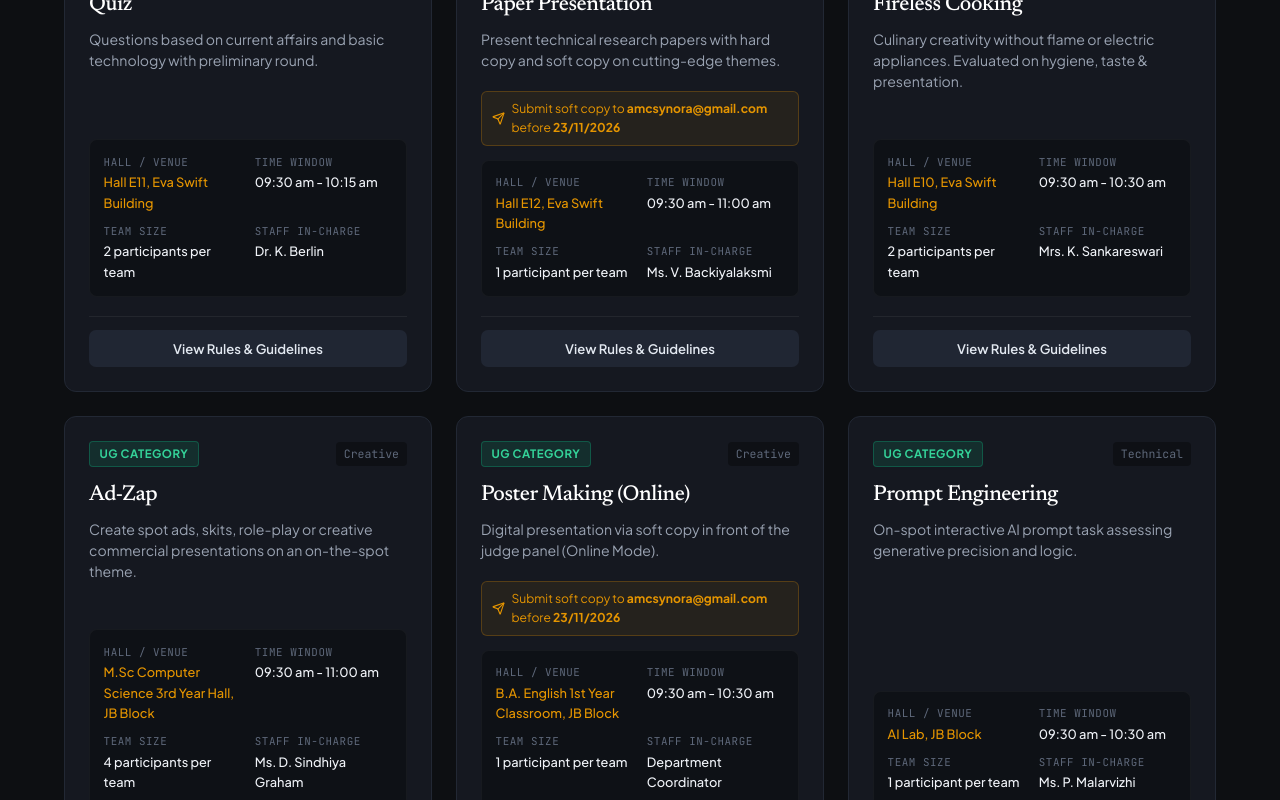
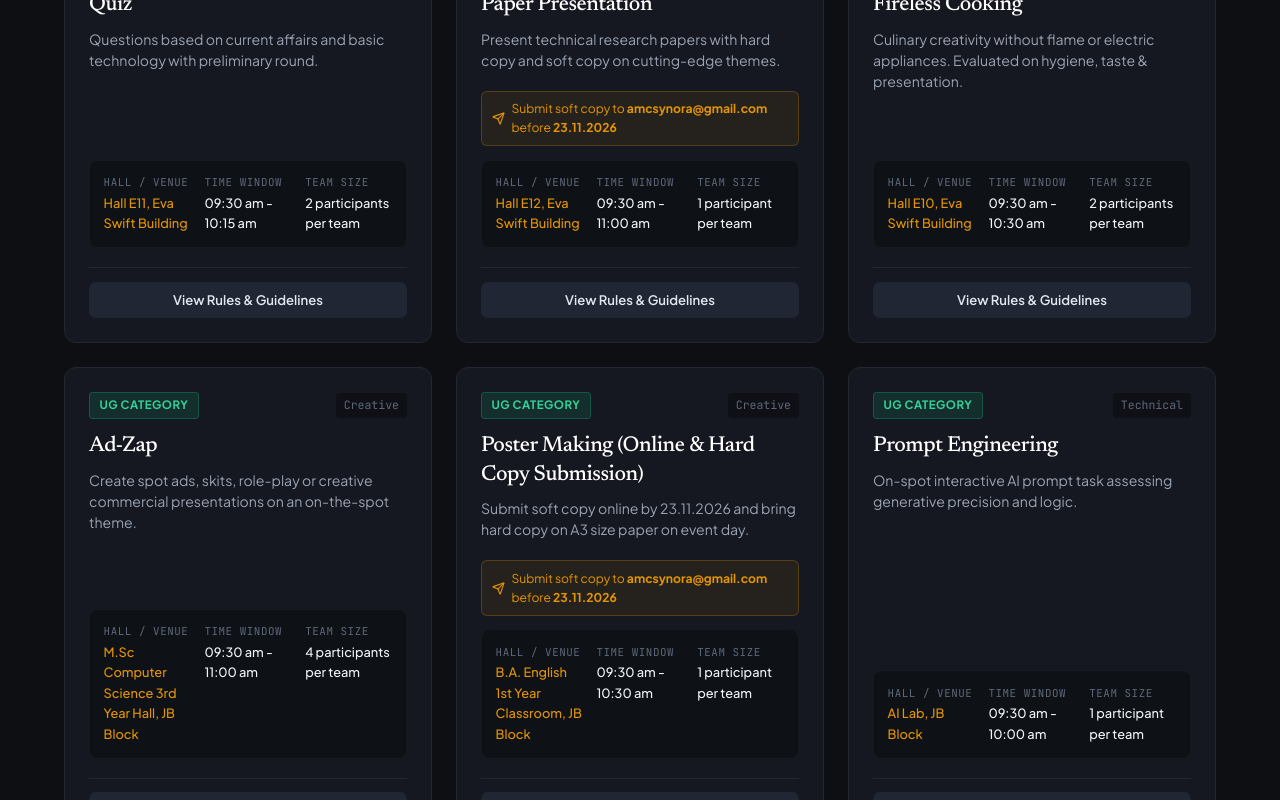
Before and after one commit to mogesh-developer/SYNORA_2K26, a React (Vite) app: page / in a window 1280 px wide. Shown: the part 1580-2380 px from the top of the page. Built offline with nearby package versions, Linux system fonts and the light colour scheme.

Commit message:
feat: remove staff names from cards and modals, sync latest schedule and rules from document

```diff
--- a/src/App.jsx
+++ b/src/App.jsx
@@ -59,8 +59,7 @@ export default function App() {
     const searchMatch =
       ev.title.toLowerCase().includes(searchQuery.toLowerCase()) ||
       ev.shortDesc.toLowerCase().includes(searchQuery.toLowerCase()) ||
-      ev.venue.toLowerCase().includes(searchQuery.toLowerCase()) ||
-      (ev.staffIncharge && ev.staffIncharge.toLowerCase().includes(searchQuery.toLowerCase()));
+      ev.venue.toLowerCase().includes(searchQuery.toLowerCase());
     return degreeMatch && typeMatch && searchMatch;
   });
 
@@ -387,7 +386,7 @@ export default function App() {
                     </div>
                   )}
 
-                  <div className="card-spec-grid">
+                  <div className="card-spec-grid" style={{ gridTemplateColumns: "1fr 1fr 1fr" }}>
                     <div className="spec-cell">
                       <span className="spec-title">Hall / Venue</span>
                       <span className="spec-val" style={{ color: "var(--accent)" }}>{event.venue}</span>
@@ -399,10 +398,6 @@ export default function App() {
                     <div className="spec-cell">
                       <span className="spec-title">Team Size</span>
                       <span className="spec-val">{event.teamSize}</span>
-                    </div>
-                    <div className="spec-cell">
-                      <span className="spec-title">Staff In-Charge</span>
-                      <span className="spec-val">{event.staffIncharge || "Department Staff"}</span>
                     </div>
                   </div>
 
@@ -463,11 +458,6 @@ export default function App() {
                     <span className="spec-title">Scheduled Timing</span>
                     <p style={{ fontSize: "0.95rem", fontWeight: 700, color: "#fff", marginTop: "2px" }}>{activeEventModal.time}</p>
                   </div>
-                </div>
-
-                <div style={{ background: "#0e1116", padding: "0.75rem", borderRadius: "8px", border: "1px solid var(--border)", marginBottom: "1rem" }}>
-                  <span className="spec-title">Staff In-Charge</span>
-                  <p style={{ fontSize: "0.9rem", color: "#fff", marginTop: "2px", fontWeight: 600 }}>{activeEventModal.staffIncharge || "Department Staff"}</p>
                 </div>
 
                 <h4 className="modal-section-title">// Official Rules & Guidelines</h4>
--- a/src/festData.js
+++ b/src/festData.js
@@ -79,7 +79,7 @@ export const STRUCTURED_GUIDELINES = [
   {
     category: "Digital Challenge",
     title: "Poster Making (Online Mode)",
-    desc: "Poster Making will be executed online. Participants must submit their soft copy to amcsynora@gmail.com on or before 23/11/2026. Presentation will be conducted in front of the judge panel via digital projection.",
+    desc: "Poster Making will be executed with online soft copy submission by 23.11.2026 to amcsynora@gmail.com, and physical hard copy submission on A3 size paper at the registration desk on event day.",
     badge: "Digital"
   },
   {
@@ -111,10 +111,9 @@ export const EVENTS = [
     venue: "Hall E11, Eva Swift Building",
     time: "09:30 am - 10:15 am",
     duration: "45 Minutes",
-    staffIncharge: "Dr. K. Berlin",
     rules: [
       "Prelims will be conducted.",
-      "2 participants per team.",
+      "Two participants per team.",
       "Questions based on current affairs and basic technology.",
       "Any act against the spirit of the game will lead to disqualification of the team."
     ]
@@ -129,15 +128,14 @@ export const EVENTS = [
     venue: "Hall E12, Eva Swift Building",
     time: "09:30 am - 11:00 am",
     duration: "3 mins presentation + 2 mins queries",
-    staffIncharge: "Ms. V. Backiyalaksmi",
     requiresSubmission: true,
-    submissionDeadline: "23/11/2026",
+    submissionDeadline: "23.11.2026",
     submissionEmail: "amcsynora@gmail.com",
     rules: [
-      "1 participant per team.",
-      "Participants should bring hard copy and soft copy.",
-      "Soft copy of PPT / Paper must be submitted to amcsynora@gmail.com on or before 23/11/2026.",
+      "One person can participate.",
+      "Participant should bring hard copy and soft copy of your presentation.",
       "Time Duration: 3 minutes for presentation and 2 minutes for queries.",
+      "Submit the soft copy of your presentation on or before 23.11.2026 to amcsynora@gmail.com.",
       "Topics:",
       "• Emerging Trends, Innovations and Challenges in Science, Technology and Society",
       "• Digital Privacy: Are We Really Safe Online",
@@ -156,15 +154,14 @@ export const EVENTS = [
     venue: "Hall E10, Eva Swift Building",
     time: "09:30 am - 10:30 am",
     duration: "1 hour",
-    staffIncharge: "Mrs. K. Sankareswari",
     rules: [
-      "2 participants per team.",
+      "Two participants per team.",
       "No direct flames, induction stoves, or electric appliances are allowed.",
       "Participants must bring their own ingredients, utensils, and serving dishes.",
       "Pre-prepared items: Pre-chopped, grated, or blended ingredients are allowed, but the final assembly and presentation must be done during the competition.",
       "Participants must maintain cleanliness and hygiene throughout the competition.",
       "Team should ensure they clean up their cooking area before leaving.",
-      "Time duration: 1 hour."
+      "Time duration: One hour."
     ]
   },
   {
@@ -177,9 +174,8 @@ export const EVENTS = [
     venue: "M.Sc Computer Science 3rd Year Hall, JB Block",
     time: "09:30 am - 11:00 am",
     duration: "5 minutes",
-    staffIncharge: "Ms. D. Sindhiya Graham",
     rules: [
-      "4 participants per team.",
+      "Four participants per team.",
       "Theme will be given on the spot.",
       "The advertisement can be skit, role-play, talk show style, or creative commercial presentation.",
       "No vulgarity or offensive content.",
@@ -191,21 +187,19 @@ export const EVENTS = [
     id: "ug-poster-making",
     category: "UG",
     type: "Creative",
-    title: "Poster Making (Online)",
-    shortDesc: "Digital presentation via soft copy in front of the judge panel (Online Mode).",
+    title: "Poster Making (Online & Hard Copy Submission)",
+    shortDesc: "Submit soft copy online by 23.11.2026 and bring hard copy on A3 size paper on event day.",
     teamSize: "1 participant per team",
     venue: "B.A. English 1st Year Classroom, JB Block",
     time: "09:30 am - 10:30 am",
     duration: "1 hour",
-    staffIncharge: "Department Coordinator",
     requiresSubmission: true,
-    submissionDeadline: "23/11/2026",
+    submissionDeadline: "23.11.2026",
     submissionEmail: "amcsynora@gmail.com",
     rules: [
-      "1 participant per team.",
-      "Digital presentation via soft copy in front of judges.",
-      "Note: This event conduction will be online.",
-      "Participants must email their poster soft copy to amcsynora@gmail.com on or before 23/11/2026.",
+      "One participant can participate.",
+      "Participant must submit the soft copy of your poster on or before 23.11.2026 to amcsynora@gmail.com.",
+      "Participant should bring the hard copy on A3 size paper and it should be submitted at the registration desk on the date.",
       "Topics:",
       "• Save Earth, Save Future",
       "• Go Green, Live Clean",
@@ -222,11 +216,10 @@ export const EVENTS = [
     shortDesc: "On-spot interactive AI prompt task assessing generative precision and logic.",
     teamSize: "1 participant per team",
     venue: "AI Lab, JB Block",
-    time: "09:30 am - 10:30 am",
+    time: "09:30 am - 10:00 am",
     duration: "20 minutes",
-    staffIncharge: "Ms. P. Malarvizhi",
     rules: [
-      "1 participant per team.",
+      "One person can participate.",
       "On-spot interactive AI Prompt Task.",
       "Time duration: 20 minutes."
     ]
@@ -241,9 +234,8 @@ export const EVENTS = [
     venue: "M.Sc Computer Science 1st Year Hall, JB Block",
     time: "09:30 am - 12:00 pm",
     duration: "5 minutes per candidate",
-    staffIncharge: "Mrs. K. Sankareswari",
     rules: [
-      "1 participant per team.",
+      "One person can participate.",
       "The participant will face an individual interview conducted by the judges.",
       "The interviewer may deliberately create pressure or challenging situations to test the participant's response.",
       "Participants should remain calm, confident, and professional throughout the interview.",
@@ -260,11 +252,15 @@ export const EVENTS = [
     venue: "Main Multi-Purpose Auditorium Hall",
     time: "09:30 am - 10:30 am",
     duration: "3 minutes",
-    staffIncharge: "Mrs. K. Sankareswari",
     rules: [
-      "1 participant per team.",
+      "One person can participate.",
       "The dress code must follow a formal corporate theme.",
-      "The walk should include: Proper posture, Confident walking, Professional body language, Appropriate facial expression, Proper grooming.",
+      "The walk should include:",
+      "• Proper posture",
+      "• Confident walking",
+      "• Professional body language",
+      "• Appropriate facial expression",
+      "• Proper grooming",
       "Duration: 3 minutes."
     ]
   },
@@ -282,10 +278,9 @@ export const EVENTS = [
     venue: "Hall E11, Eva Swift Building",
     time: "10:15 am - 11:00 am",
     duration: "45 Minutes",
-    staffIncharge: "Dr. K. Berlin",
     rules: [
       "Prelims will be conducted.",
-      "2 participants per team.",
+      "Two participants per team.",
       "Questions based on current affairs and basic technology.",
       "Any act against the spirit of the game will lead to disqualification of the team."
     ]
@@ -300,15 +295,14 @@ export const EVENTS = [
     venue: "English Department Conference Hall, JB Block",
     time: "09:30 am - 11:30 am",
     duration: "3 mins presentation + 2 mins queries",
-    staffIncharge: "Ms. V. Backiyalaksmi",
     requiresSubmission: true,
-    submissionDeadline: "23/11/2026",
+    submissionDeadline: "23.11.2026",
     submissionEmail: "amcsynora@gmail.com",
     rules: [
-      "1 participant per team.",
-      "Participants should bring hard copy and soft copy.",
-      "Soft copy of PPT / Paper must be submitted to amcsynora@gmail.com on or before 23/11/2026.",
+      "One person can participate.",
+      "Participant should bring hard copy and soft copy of your presentation.",
       "Time Duration: 3 minutes for presentation and 2 minutes for queries.",
+      "Submit the soft copy of your presentation on or before 23.11.2026 to amcsynora@gmail.com.",
       "Topics:",
       "• Emerging Trends, Innovations and Challenges in Science, Technology and Society",
       "• Digital Privacy: Are We Really Safe Online",
@@ -324,17 +318,20 @@ export const EVENTS = [
     title: "Startup Idea",
     shortDesc: "Pitch entrepreneurial startup concepts with business feasibility deck and Q&A viva.",
     teamSize: "1 participant per team",
-    venue: "M.Sc Computer Science 2nd Year Hall, JB Block",
-    time: "09:30 am - 11:00 am",
+    venue: "AI Lab, JB Block",
+    time: "10:30 am - 11:30 am",
     duration: "3 mins presentation + 2 mins queries",
-    staffIncharge: "Mr. M. Silvanus Manual",
     requiresSubmission: true,
-    submissionDeadline: "23/11/2026",
+    submissionDeadline: "23.11.2026",
     submissionEmail: "amcsynora@gmail.com",
     rules: [
-      "1 participant per team.",
-      "Participants should bring soft copy and hard copy.",
-      "Soft copy of the startup pitch presentation must be submitted to amcsynora@gmail.com on or before 23/11/2026.",
+      "One person can participate.",
+      "Each participant must present an original and innovative startup idea.",
+      "Ideas can be based on technology, business, education, healthcare, social innovation or any other field. It must be practical, feasible and socially and economically beneficial.",
+      "Copied ideas will lead to disqualification.",
+      "Participants must clearly explain the problem statement and their proposed solution.",
+      "Participants are allowed to use PowerPoint presentations, prototypes, models or demonstrations.",
+      "Submit the soft copy of your presentation on or before 23.11.2026 to amcsynora@gmail.com.",
       "Time: 3 minutes for presentation and 2 minutes for queries."
     ]
   },
@@ -346,11 +343,10 @@ export const EVENTS = [
     shortDesc: "Postgraduate level on-spot generative AI challenge evaluating prompt craft.",
     teamSize: "1 participant per team",
     venue: "AI Lab, JB Block",
-    time: "09:30 am - 10:30 am",
+    time: "09:30 am - 10:00 am",
     duration: "20 minutes",
-    staffIncharge: "Ms. P. Malarvizhi",
     rules: [
-      "1 participant per team.",
+      "One person can participate.",
       "On-spot interactive AI Prompt Task.",
       "Time duration: 20 minutes."
     ]
@@ -365,9 +361,8 @@ export const EVENTS = [
     venue: "M.Sc Computer Science 1st Year Hall, JB Block",
     time: "09:30 am - 12:00 pm",
     duration: "5 minutes",
-    staffIncharge: "Mrs. K. Sankareswari",
     rules: [
-      "1 participant per team.",
+      "One person can participate.",
       "The participant will face an individual interview conducted by the judges.",
       "The interviewer may deliberately create pressure or challenging situations to test the participant's response.",
       "Participants should remain calm, confident, and professional throughout the interview.",
@@ -384,11 +379,15 @@ export const EVENTS = [
     venue: "Main Multi-Purpose Auditorium Hall",
     time: "10:30 am - 11:30 am",
     duration: "3 minutes",
-    staffIncharge: "Mrs. K. Sankareswari",
     rules: [
-      "1 participant per team.",
+      "One person can participate.",
       "The dress code must follow a formal corporate theme.",
-      "The walk should include: Proper posture, Confident walking, Professional body language, Appropriate facial expression, Proper grooming.",
+      "The walk should include:",
+      "• Proper posture",
+      "• Confident walking",
+      "• Professional body language",
+      "• Appropriate facial expression",
+      "• Proper grooming",
       "Duration: 3 minutes."
     ]
   }
```
